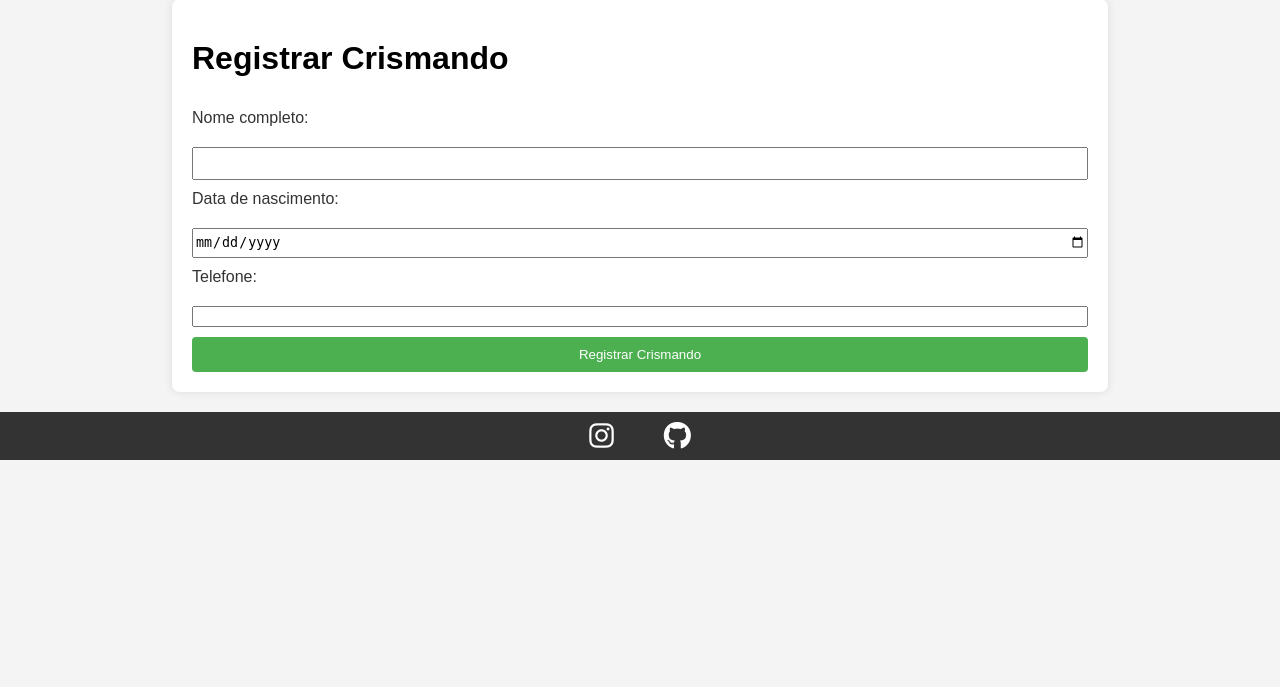
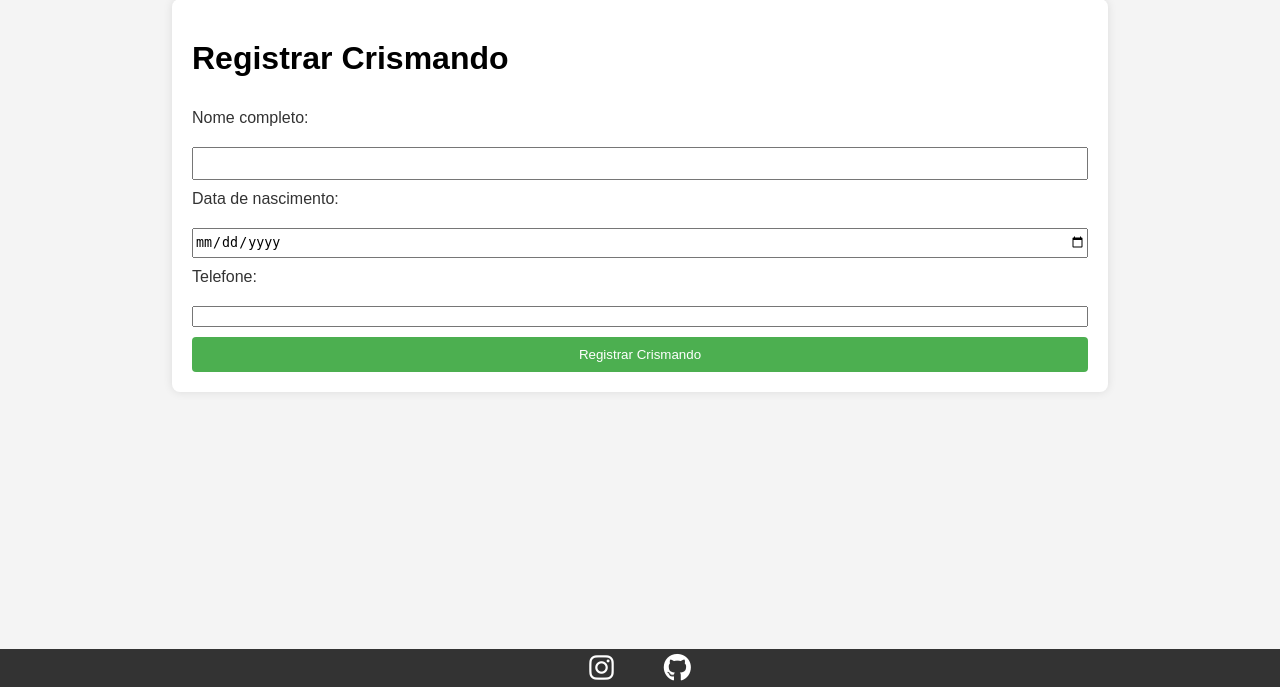
Before and after one commit to Felifelps/CrismaApp, a Flask app: page /adm/crismando/novo in a window 1280 px wide. Shown: the part 113-800 px from the top of the page. Run offline with Flask 3, Linux system fonts and the light colour scheme; the visitor is signed in with stand-in values (Sample User, id 1); parts of the project's set-up code (start-up, migrations or seed data) failed here and were passed over; some libraries are stand-ins or nearby versions.

Commit message:
Fixed footer

```diff
--- a/static/css/mainpage.css
+++ b/static/css/mainpage.css
@@ -7,7 +7,7 @@ body {
 
 main {
     max-width: 800px;
-    margin: 20px auto;
+    margin: 45px auto;
     padding: 20px;
     background-color: #fff;
     border-radius: 8px;
@@ -78,7 +78,9 @@ th {
     background-color: #333;
     color: white;
     text-align: center;
-    padding: 10px 0;
+    position: fixed;
+    bottom: 0;
+    padding: 5px 0;
     width: 100%;
     display: flex;
     justify-content: center;
@@ -101,12 +103,3 @@ th {
 .footer-container a .fa-github {
     font-size: 28px;
 }
-
-.fixed-footer {
-    position: fixed;
-    bottom: 0;
-}
-
-.relative-footer {
-    position: relative;
-}
```
